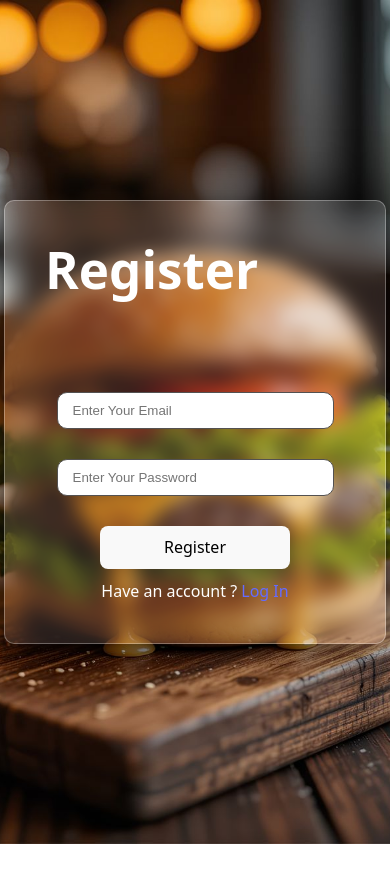
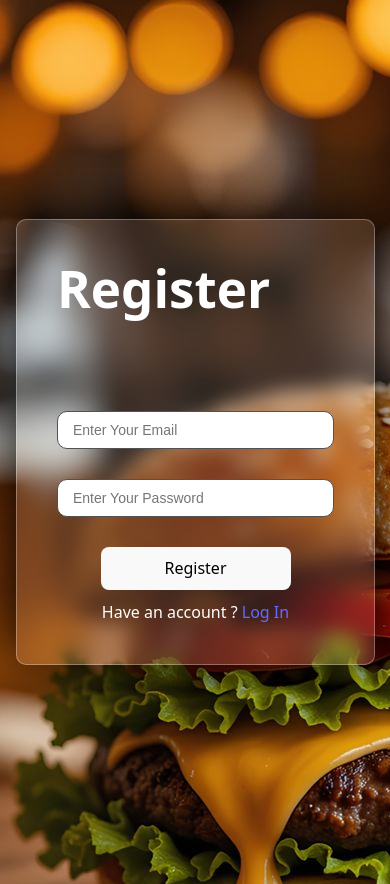
Before and after one commit to Gurugokul05/Yoga-Family-Restaurant, a React (Vite) app: page /register in a window 390 px wide. Before the commit the page ends 844 px from the top, so only its background shows below. Built offline with nearby package versions, Linux system fonts and the light colour scheme; no server answers.

Commit message:
Style Changes and loading state updated

```diff
--- a/src/components/AdminLogin.css
+++ b/src/components/AdminLogin.css
@@ -97,6 +97,22 @@ button:hover {
   #AdminContainer{
     background-image: url('/src/assets/MobileLogin.jpeg');
   }
+  #AdminContainer {
+  display: flex;
+  justify-content: center;  /* center horizontally */
+  align-items: center;      /* center vertically */
+  min-height: 100vh;        /* full screen height */
+  background: linear-gradient(135deg, #f3f3f3, #e3e3e3);
+  padding: 20px;
+    max-width: 90%;
+}
+
+
+  #AdminContainer2 input,
+  #loginbutton {
+    font-size: 14px;
+    padding: 10px;
+  }
 }
 .spinner{
   border: 4px solid #f3f3f3; /* Light gray */
@@ -108,6 +124,7 @@ button:hover {
   margin: auto;
 
 }
+
 @keyframes spin {
   0% { transform: rotate(0deg); }
   100% { transform: rotate(360deg); }
--- a/src/components/AdminMenuCategory.jsx
+++ b/src/components/AdminMenuCategory.jsx
@@ -5,11 +5,11 @@ import { auth, db, app } from "./../firebase/firebase.js";
 import { collection, getDocs } from "firebase/firestore";
 import { Link, useParams } from "react-router-dom";
 import { doc, getFirestore, updateDoc } from "firebase/firestore";
-import { SpinnerCircular } from 'spinners-react';
+import { SpinnerCircular } from "spinners-react";
 
 const AdminMenuCategory = () => {
   const [foodItems, setFoodItems] = useState([]);
-
+  const [loading, setLoading] = useState(true);
 
   const { category } = useParams();
   // update the status of the food
@@ -17,29 +17,26 @@ const AdminMenuCategory = () => {
 
   const handleChange = async (item) => {
     const foodRef = doc(db, category, item.id);
-    if(item.status === "Available"){
+    if (item.status === "Available") {
       try {
         await updateDoc(foodRef, {
-        status: "Unavailable"
-
+          status: "Unavailable",
         });
 
         console.log("Success");
       } catch (error) {
         console.error("Unexpected Error Occured", error);
       }
-  }
-  else{
+    } else {
       try {
         await updateDoc(foodRef, {
-        status: "Available"
+          status: "Available",
         });
         console.log("Success");
       } catch (error) {
         console.error("Unexpected Error Occured", error);
       }
     }
-
   };
 
   useEffect(() => {
@@ -52,10 +49,29 @@ const AdminMenuCategory = () => {
       }));
 
       setFoodItems(items);
+      setLoading(false);
     };
     fetchData();
   }, [foodItems]);
-{}
+  {
+  }
+  if (loading) {
+    return (
+      <div
+        style={{
+          display: "flex",
+          justifyContent: "center",
+          alignItems: "center",
+          height: "100vh",
+          width: "100vw",
+        }}
+      >
+        <div className="spinner"></div>
+      </div>
+    );
+  }
+  else{
+
     return (
       <div>
         <Helmet>
@@ -72,17 +88,13 @@ const AdminMenuCategory = () => {
           <div>
             <div id="food-list">
               {foodItems.map((item) => (
-
                 <div key={item.id} className="items">
                   <img src={item.img} alt={item.name} />
                   <p>{item.name}</p>
                   <p>
                     ₹{item.price} - {item.status}
                   </p>
-                <button
-
-                  onClick={() => handleChange(item)}
-                >
+                  <button onClick={() => handleChange(item)}>
                     Change Status
                   </button>
                 </div>
@@ -92,5 +104,6 @@ const AdminMenuCategory = () => {
         </div>
       </div>
     );
+  }
 };
 export default AdminMenuCategory;
--- a/src/components/AdminMenuForPriceChange.jsx
+++ b/src/components/AdminMenuForPriceChange.jsx
@@ -9,6 +9,7 @@ import { SpinnerCircular } from 'spinners-react';
 
 const AdminMenuForPriceChange = () => {
   const [foodItems, setFoodItems] = useState([]);
+  const [loading,setLoading] = useState(true);
    const navigate = useNavigate();
 
     const { category } = useParams();
@@ -45,10 +46,27 @@ const AdminMenuForPriceChange = () => {
         }));
 
         setFoodItems(items);
+        setLoading(false);
       };
       fetchData();
     }, [foodItems]);
   {}
+  if (loading) {
+    return (
+      <div
+        style={{
+          display: "flex",
+          justifyContent: "center",
+          alignItems: "center",
+          height: "100vh",
+          width: "100vw",
+        }}
+      >
+        <div className="spinner"></div>
+      </div>
+    );
+  }
+  else{
     return (
       <div>
         <Helmet>
@@ -85,6 +103,8 @@ const AdminMenuForPriceChange = () => {
         </div>
       </div>
     );
+
+  }
 }
 
 export default AdminMenuForPriceChange
--- a/src/components/AdminPanel.jsx
+++ b/src/components/AdminPanel.jsx
@@ -4,7 +4,7 @@ import { Navigate, useNavigate } from "react-router-dom";
 import AdminFoodList from "./AdminFoodList";
 import { auth } from "../firebase/firebase";
 import { signOut } from "firebase/auth";
-
+import "./Home.css";
 
 const AdminPanel = () => {
   const navigate = useNavigate();
--- a/src/components/Home.css
+++ b/src/components/Home.css
@@ -150,10 +150,10 @@ box-shadow: 0 0 40px rgb(0, 0, 0);
     padding: 15px 15px;
     right: 9px;
   }
-  .items{
+  /* .items{
     width: 135px;
   height: 275px;
-  /* flex-basis: 300px; */
+
   margin: 20px;
   border: 1px solid #242424;
   border-radius: 10px;
@@ -163,10 +163,11 @@ box-shadow: 0 0 40px rgb(0, 0, 0);
   flex-direction: column;
   align-items: center;
   justify-content: space-between;
+   flex: 0 0 25%;
   }
   .items img {
-  width: 70%;
-  height: 55%;
+  width: 100%;
+  height: 30%;
   object-fit: cover;
   border-radius: 15px;
 }
@@ -188,7 +189,7 @@ box-shadow: 0 0 40px rgb(0, 0, 0);
   cursor: pointer;
   transition: all 0.3s ease;
   outline: none;
-}
+} */
 header {
   background-color: #c17817;
   color: black;
@@ -197,7 +198,7 @@ header {
   font-style: normal;
   padding: 15px;
   box-shadow: 0 0 10px #c17817;
-  font-size: 12px;
+  font-size: 10px;
   display: flex;
   justify-content: space-between;
 }
--- a/src/components/MenuCategory.jsx
+++ b/src/components/MenuCategory.jsx
@@ -11,7 +11,7 @@ import { FaShoppingCart } from "react-icons/fa";
 const MenuCategory = () => {
   const [foodItems, setFoodItems] = useState([]);
   const [cartItems, setCartItems] = useState([]);
-  const [loading,setLoading] = useState(true)
+  const [loading,setLoading] = useState(true);
   const { category } = useParams();
   // console.log(category)
   useEffect(() => {
```
Lines whose indentation alone changed are shown as unchanged.
